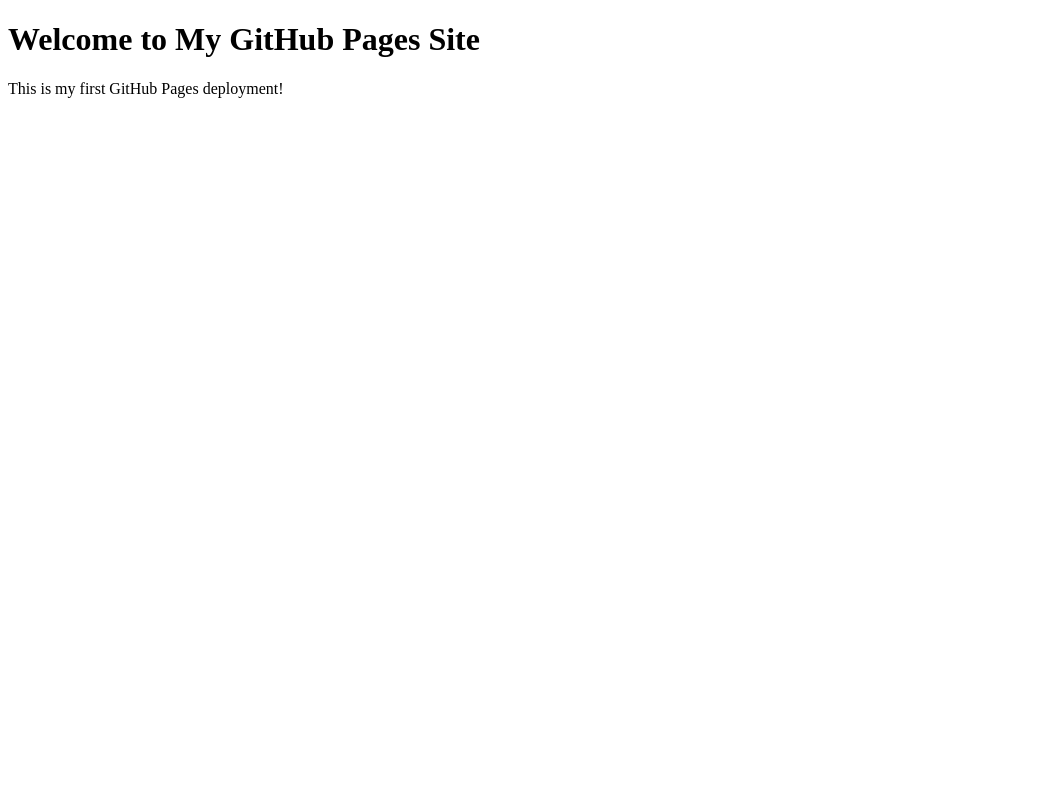
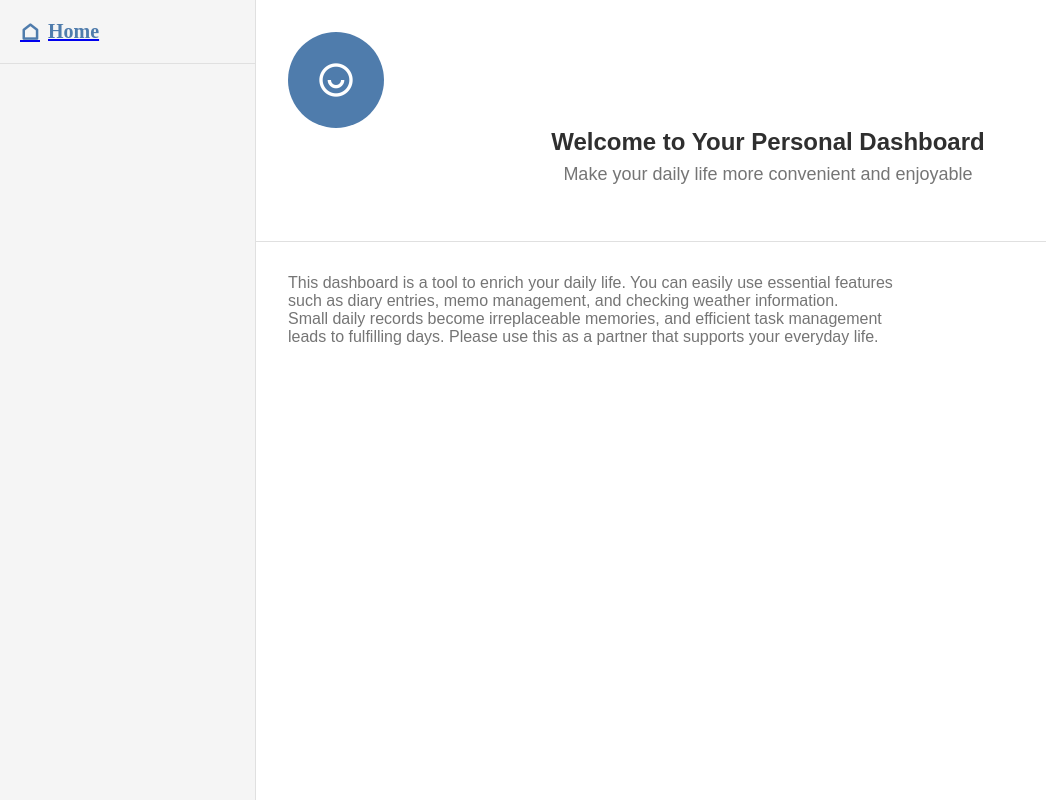
Before and after one commit to Autumn69-svg/my-first-web-app, a plain HTML site: page index.html in a window 1280 px wide. Shown: the whole page, without its empty margins (0-1046 px from the left). Drawn offline with nearby package versions, Linux system fonts and the light colour scheme.

Commit message:
新しいWebサイト用ファイルをアップロード

```diff
--- a/index.html
+++ b/index.html
@@ -1,12 +1,40 @@
 <!DOCTYPE html>
 <html lang="en">
-    <head>
-        <meta charset="UTF-8">
-        <meta name="viewport" content="width=device-width, initial-scale=1.0">
-        <title>My GitHub Pages Site</title>
-    </head>
-    <body>
-        <h1>Welcome to My GitHub Pages Site</h1>
-        <p>This is my first GitHub Pages deployment!</p>
-    </body>
+  <head>
+    <meta charset="UTF-8" />
+    <meta name="viewport" content="width=device-width, initial-scale=1.0" />
+    <title>Dashboard</title>
+    <link rel = "stylesheet" type="text/css" href="./style.css">
+    <link href="https://cdn.jsdelivr.net/npm/remixicon@4.5.0/fonts/remixicon.css" rel="stylesheet" />
+  </head>
+
+  <body>
+    <div class = "test">
+
+      <aside>
+        <div class = "asideHeader">
+          <a href="#" data-tab=home>
+            <span class="ri-home-line">Home</span>
+          </a>
+        </div>
+      </aside>
+
+      <main>
+        <section id="home">
+          <div class="mainHeader">
+            <div class ="mainIcon">
+              <span class="ri-user-smile-line"></span>
+            </div>
+            <div class="mainTitle">Welcome to Your Personal Dashboard</div>
+            <div class="mainSubtitle">Make your daily life more convenient and enjoyable</div>
+          </div>
+          <div class="message">
+            <p>This dashboard is a tool to enrich your daily life. You can easily use essential features such as diary entries, memo management, and checking weather information.</p>
+            <p>Small daily records become irreplaceable memories, and efficient task management leads to fulfilling days. Please use this as a partner that supports your everyday life.</p>
+          </div>
+        </section>
+      </main>
+
+    </div>
+  </body>
 </html>
--- /dev/null
+++ b/style.css
@@ -0,0 +1,106 @@
+/* ブラウザで設定されているスタイルのリセット・共通設定 */
+/* 消さないでください */
+*,
+*::before,
+*::after {
+  box-sizing: border-box;
+}
+body,
+h1,
+h2,
+h3,
+p,
+ul,
+li,
+form,
+input,
+textarea,
+select,
+button {
+  margin: 0;
+  padding: 0;
+  font-family: sans-serif;
+}
+
+ul {
+  list-style: none;
+}
+/* スタイルのリセット終了 */
+
+/* サイドバーとメインコンテンツを包むための要素のスタイルを書いてください */
+.test {
+  display: flex;
+  height:100vh;
+}
+
+aside{
+  width:256px;
+  flex-shrink: 0;
+  background-color: #f5f5f5;
+  border-right: solid 1px #e0e0e0;
+  display: flex;
+  flex-direction: column;
+  height: 100%;
+}
+
+/* サイドバーに関連するスタイルを書いてください */
+.asideHeader{
+  padding: 20px;
+  border-bottom: solid 1px #e0e0e0;
+}
+.ri-home-line{
+  font-size: 1.25em;
+  font-weight: 600;
+  color:#4f7cac ;
+  display:flex;
+  align-items: center;
+  gap: 8px;
+  text-decoration:none;
+
+}
+
+/* メインコンテンツに関連するスタイルを書いてください */
+main{
+  flex:1;
+}
+
+.mainHeader{
+  background-color: white;
+  padding:32px;
+  border-bottom: solid 1px #e0e0e0;
+  text-align: center;
+}
+
+.mainIcon{
+  width:96px;
+  height: 96px;
+  background-color: #4f7cac;
+  border-radius: 50%;
+  display:flex;
+  justify-content: center;
+  align-items: center;
+  margin 0 auto 24px auto;
+  font-size: 2.5rem;
+  color: white;
+}
+
+.mainTitle{
+  font-size: 1.5rem;
+  font-weight:600;
+  color:#2f2f2f;
+  margin-bottom: 8px;
+}
+
+.mainSubtitle{
+  font-size: 1.125rem;
+  color:#757575;
+  margin-bottom: 24px;
+}
+
+.message{
+  width: 672px;
+  margin 0 auto 0 auto;
+  padding:32px;
+  color:#757575;
+  margin-bottom:16px;
+}
```
